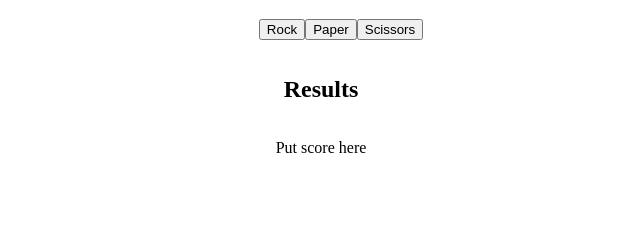
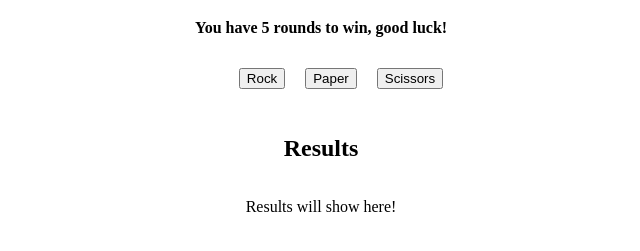
Before and after one commit to Inveron/RockPaperScissors, a plain HTML site: page index.html in a window 1280 px wide. Shown: the part 61-312 px from the top of the page, without its empty margins (319-959 px from the left). Drawn offline with Linux system fonts and the light colour scheme.

Commit message:
Some decoration changes, nothing else

```diff
--- a/index.html
+++ b/index.html
@@ -22,6 +22,8 @@
         li {
             display: flex;
             justify-content: space-evenly;
+            margin: 10px;
+            size: 150%;
         }
 
         .results {
@@ -30,6 +32,11 @@
             align-items: center;
             flex-direction: column;
         }
+
+        h4 {
+            display: flex;
+            justify-content: center;
+        }
     </style>
     <title>Rock Paper Scissors</title>
 </head>
@@ -37,7 +44,7 @@
     <div class="header">
         <h1 id="title">Rock Paper Scissors</h1>
     </div>
-
+    <h4>You have 5 rounds to win, good luck!</h4>
     <div>
         <ul class="buttons">
             <li>
@@ -56,7 +63,7 @@
 
     <div class="results">
         <h2>Results</h2>
-        <p id="res">Put score here</p>
+        <p id="res">Results will show here!</p>
     </div>
 </body>
 </html>
```
